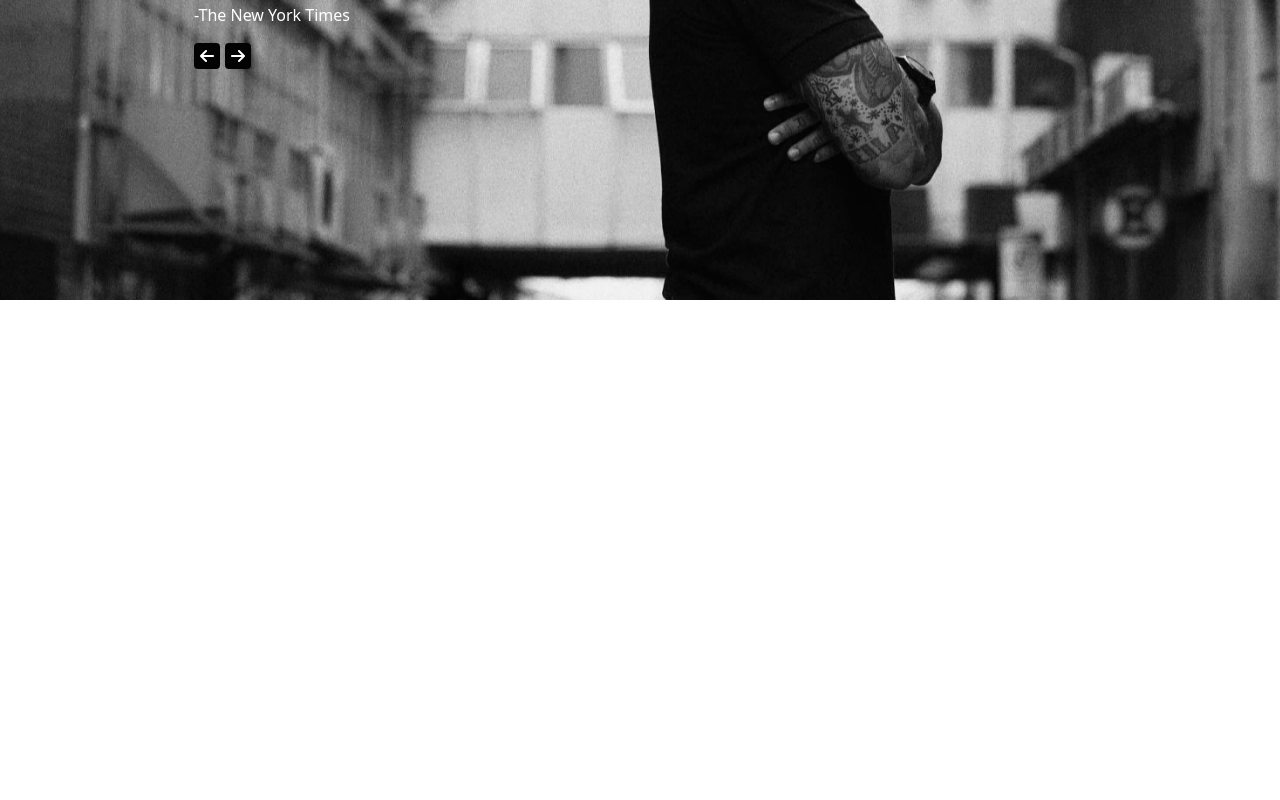
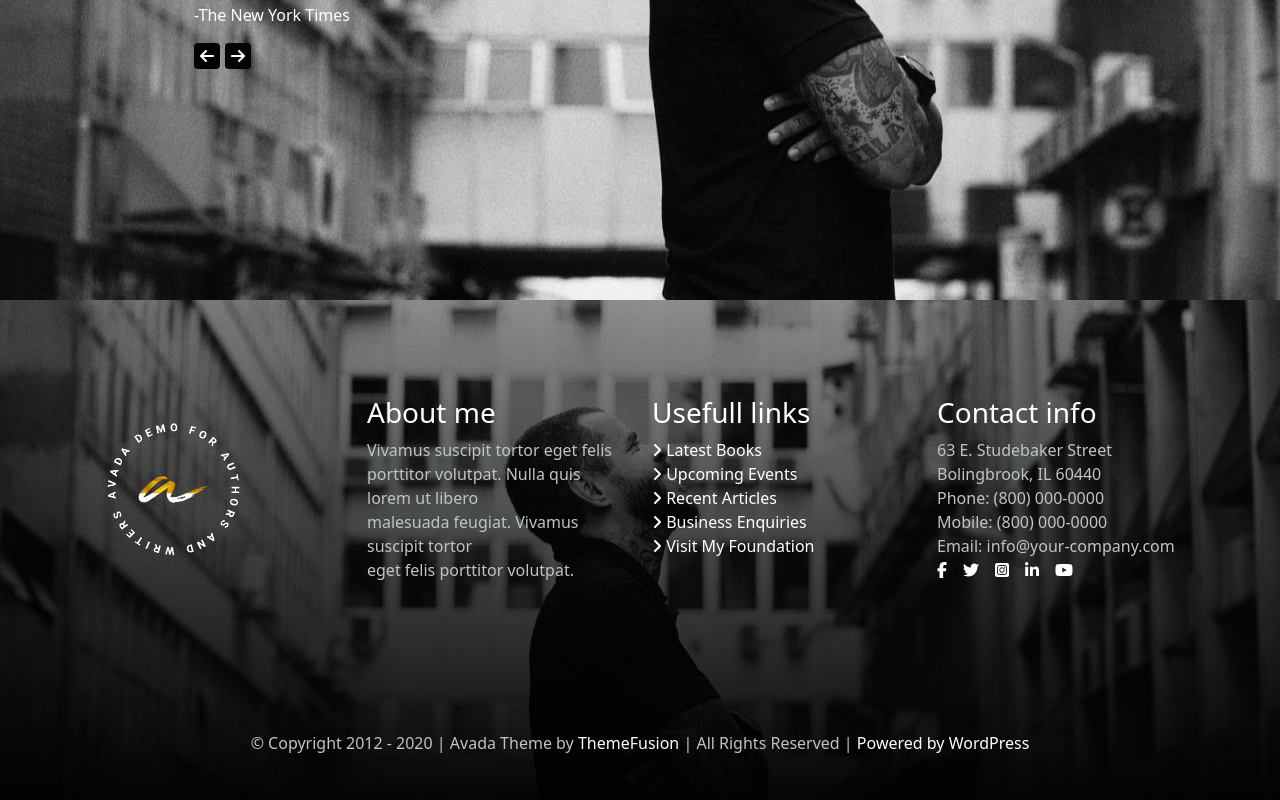
Before and after one commit to DanieleMorello/proj-html-vuejs, a Vue app: page / in a window 1280 px wide. Shown: the part 450-1250 px from the top of the page. Before the commit the page ends 800 px from the top, so only its background shows below. Built offline with nearby package versions, Linux system fonts and the light colour scheme.

Commit message:
Add FooterPage

```diff
--- a/src/assets/scss/app.scss
+++ b/src/assets/scss/app.scss
@@ -2,3 +2,4 @@
 @use './partials/common' as *;
 @use './partials/variables' as *;
 @use './partials/header' as *;
+@use './partials/footer'
--- /dev/null
+++ b/src/assets/scss/partials/_footer.scss
@@ -0,0 +1,38 @@
+@use './variables' as *;
+
+#site_footer {
+  display: flex;
+  flex-wrap: wrap;
+  background-image: url("../img/footer-3.jpg");
+  background-repeat: no-repeat;
+  background-size: cover;
+  height: 500px;
+  color: $Pumice;
+  padding-top: 6rem;
+
+  #site_footer .about,
+  #site_footer .links,
+  #site_footer .contact {
+    flex-basis: 25%;
+  }
+
+  #site_footer p {
+    order: 5;
+  }
+  h3,a {
+    color: $White;
+  }
+
+  a {
+    padding-right: 1rem;
+    text-decoration: none;
+  }
+
+  p {
+    margin: auto;
+
+    span {
+      color: $White;
+    }
+  }
+}
--- a/src/components/PageFooter.vue
+++ b/src/components/PageFooter.vue
@@ -4,6 +4,96 @@ export default {
 }
 </script>
 
-<template></template>
+<template>
+  <footer id="site_footer" class="d-flex">
+    <div class="container">
+      <div class="row row-cols-4">
+
+        <div class="col">
+          <div class="logo">
+            <img src="../assets/img/author-logo-round-small.png" alt="Logo">
+          </div>
+          <!-- /.logo -->
+        </div>
+        <div class="col">
+          <div class="about">
+            <h3>About me</h3>
+            <p>
+              Vivamus suscipit tortor eget felis<br>
+              porttitor volutpat. Nulla quis lorem ut libero<br>
+              malesuada feugiat. Vivamus suscipit tortor<br>
+              eget felis porttitor volutpat.
+            </p>
+          </div>
+          <!-- /.about -->
+        </div>
+
+        <div class="col">
+          <div class="links">
+            <h3>Usefull links</h3>
+            <ul class="list-unstyled">
+              <li><a href="#"><font-awesome-icon :icon="['fas', 'angle-right']" /> Latest Books</a></li>
+              <li><a href="#"><font-awesome-icon :icon="['fas', 'angle-right']" /> Upcoming Events</a></li>
+              <li><a href="#"><font-awesome-icon :icon="['fas', 'angle-right']" /> Recent Articles</a></li>
+              <li><a href="#"><font-awesome-icon :icon="['fas', 'angle-right']" /> Business Enquiries</a></li>
+              <li><a href="#"><font-awesome-icon :icon="['fas', 'angle-right']" /> Visit My Foundation</a></li>
+            </ul>
+          </div>
+          <!-- ./links -->
+        </div>
+
+        <div class="col">
+          <div class="contact">
+            <h3>Contact info</h3>
+            <address>
+              63 E. Studebaker Street Bolingbrook, IL 60440<br>
+              Phone: (800) 000-0000<br>
+              Mobile: (800) 000-0000<br>
+              Email: info@your-company.com
+              <div class="social">
+                <ul class="d-flex list-unstyled">
+                  <li>
+                    <a href="#">
+                      <font-awesome-icon :icon="['fab', 'facebook-f']" />
+                    </a>
+                  </li>
+                  <li>
+                    <a href="#">
+                      <font-awesome-icon :icon="['fab', 'twitter']" />
+                    </a>
+                  </li>
+                  <li>
+                    <a href="#">
+                      <font-awesome-icon :icon="['fab', 'square-instagram']" />
+                    </a>
+                  </li>
+                  <li>
+                    <a href="#">
+                      <font-awesome-icon :icon="['fab', 'linkedin-in']" />
+                    </a>
+                  </li>
+                  <li>
+                    <a href="#">
+                      <font-awesome-icon :icon="['fab', 'youtube']" />
+                    </a>
+                  </li>
+                </ul>
+              </div>
+            </address>
+          </div>
+          <!-- /.contact -->
+        </div>
+
+      </div>
+      <!-- /.row -->
+
+    </div>
+
+    <p>
+      &copy; Copyright 2012 - 2020 | Avada Theme by <span>ThemeFusion</span> | All Rights Reserved |
+      <span>Powered by WordPress</span>
+    </p>
+  </footer>
+</template>
 
 <style lang="scss" scoped></style>
--- a/src/components/PageHeader.vue
+++ b/src/components/PageHeader.vue
@@ -1,5 +1,5 @@
 <script>
-import { library } from '@fortawesome/fontawesome-svg-core'
+
 export default {
   name: 'PageHeader'
 }
--- a/src/main.js
+++ b/src/main.js
@@ -9,11 +9,29 @@ import { FontAwesomeIcon } from "@fortawesome/vue-fontawesome";
 
 /* import specific icons */
 import {
+  faAngleRight,
   faArrowLeft,
   faArrowRight,
   faCartShopping,
 } from "@fortawesome/free-solid-svg-icons";
+import {
+  faFacebookF,
+  faInstagramSquare,
+  faLinkedinIn,
+  faTwitter,
+  faYoutube,
+} from "@fortawesome/free-brands-svg-icons";
 
 /* add icons to the library */
-library.add(faCartShopping, faArrowLeft, faArrowRight);
+library.add(
+  faCartShopping,
+  faArrowLeft,
+  faArrowRight,
+  faAngleRight,
+  faFacebookF,
+  faTwitter,
+  faInstagramSquare,
+  faLinkedinIn,
+  faYoutube
+);
 createApp(App).component("font-awesome-icon", FontAwesomeIcon).mount("#app");
```
